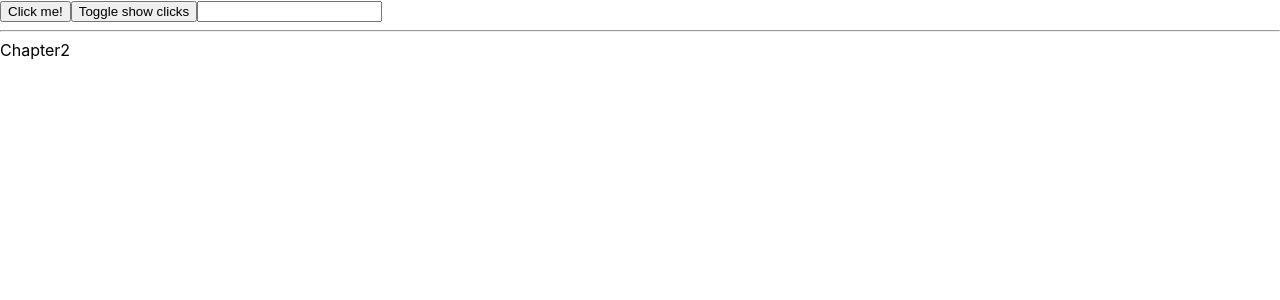
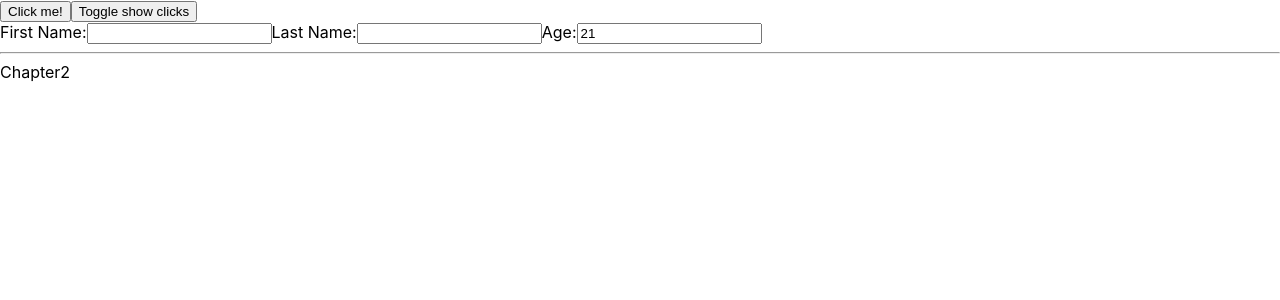
Before and after one commit to SmirnovskyAnna/react-hooks, a React (Create React App) app: page / in a window 1280 px wide. Shown: the top 300 px of the page. Built offline with nearby package versions, Linux system fonts and the light colour scheme.

Commit message:
created and refactored inputs

```diff
--- /dev/null
+++ b/src/components/HooksBasic/Chapter-1/CounterExample.js
@@ -0,0 +1,24 @@
+//The basics of useState. Using a pure function. Standard clicker counter.
+import * as React from "react";
+
+export default function CounterExample() {
+  const [clicks, setClicks] = React.useState(0);
+  const [showClicks, setShowClicks] = React.useState(false);
+
+  const onClick = () => {
+    setTimeout(() => {
+      setClicks((prevValue) => prevValue + 1);
+    }, 2000);
+  };
+
+  const toggleShowClicks = () => setShowClicks((prev) => !prev);
+
+  const clicksText = showClicks ? `(${clicks})` : "";
+
+  return (
+    <>
+      <button onClick={onClick}>Click me! {clicksText}</button>
+      <button onClick={toggleShowClicks}>Toggle show clicks</button>
+    </>
+  );
+}
--- /dev/null
+++ b/src/components/HooksBasic/Chapter-1/FormExample.js
@@ -0,0 +1,48 @@
+import * as React from "react";
+
+function FormField(props) {
+  const { name, label, value, onChange, type = "text" } = props;
+  return (
+    <>
+      <label htmlFor={name}>{label}</label>
+      <input
+        name={name}
+        type={type}
+        value={value}
+        onChange={(event) => onChange(event.target.value)}
+      />
+    </>
+  );
+}
+
+export function FormExample() {
+  const [firstName, setFirstName] = React.useState("");
+  const [lastName, setLastName] = React.useState("");
+  const [age, setAge] = React.useState(21);
+
+  return (
+    <form>
+      <FormField
+        name="firstName"
+        label="First Name:"
+        value={firstName}
+        onChange={setFirstName}
+      />
+
+      <FormField
+        name="lastName"
+        label="Last Name:"
+        value={lastName}
+        onChange={setLastName}
+      />
+
+      <FormField
+        name="age"
+        label="Age:"
+        value={age}
+        type="number"
+        onChange={(newValue) => setAge(newValue ? parseInt(newValue) : 0)}
+      />
+    </form>
+  );
+}
--- a/src/components/HooksBasic/Chapter-1/index.js
+++ b/src/components/HooksBasic/Chapter-1/index.js
@@ -1,30 +1,15 @@
 //The basics of useState. Using a pure function. Standard clicker counter.
 import * as React from "react";
+import CounterExample from "./CounterExample";
+import { FormExample } from "./FormExample";
 
 export default function Chapter1() {
-  const [clicks, setClicks] = React.useState(0);
-  const [showClicks, setShowClicks] = React.useState(false);
-  const [inputText, setInputText] = React.useState("");
-
-  const onClick = () => {
-    setTimeout(() => {
-      setClicks((prevValue) => prevValue + 1);
-    }, 2000);
-  };
-
-  const onChange = (e) => {
-    setInputText(e.target.value)
-  }
-
-  const toggleShowClicks = () => setShowClicks((prev) => !prev);
-
-  const clicksText = showClicks ? `(${clicks})` : "";
 
   return (
     <>
-      <button onClick={onClick}>Click me! {clicksText}</button>
-      <button onClick={toggleShowClicks}>Toggle show clicks</button>
-      <input value={inputText} type="text" onChange={onChange}/>
+      <CounterExample />
+      <br/>
+      <FormExample />
     </>
   );
 }
```
